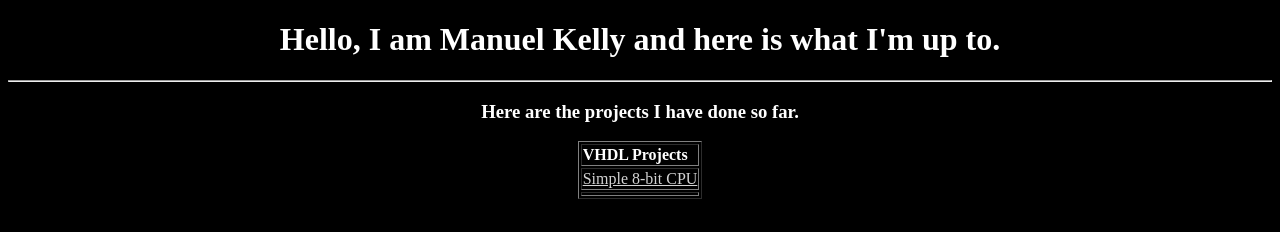
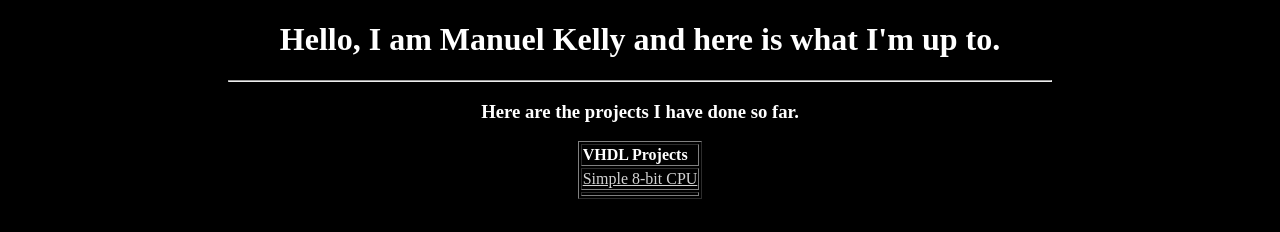
Before and after one commit to mankelly/mankelly.github.io, a plain HTML site: page index.html in a window 1280 px wide. Shown: the top 232 px of the page. Drawn offline with Linux system fonts and the light colour scheme.

Commit message:
Fixing Line Width

```diff
--- a/index.html
+++ b/index.html
@@ -3,7 +3,7 @@
 <body style="background-color:black"; class="center">
 	<head></head>
 		<h1><center style="color:white">Hello, I am Manuel Kelly and here is what I'm up to.</center></h1>
-		<hr style="color:gray"; style="width:65%">
+		<hr style="color:gray"; width="65%">
 		<h3><center style="color:white">Here are the projects I have done so far.</center></h3>
 		<!-- <p style="color:white">Here are the projects I have done so far.</p> -->
 
```
Also changed, not shown: 1 other file.
